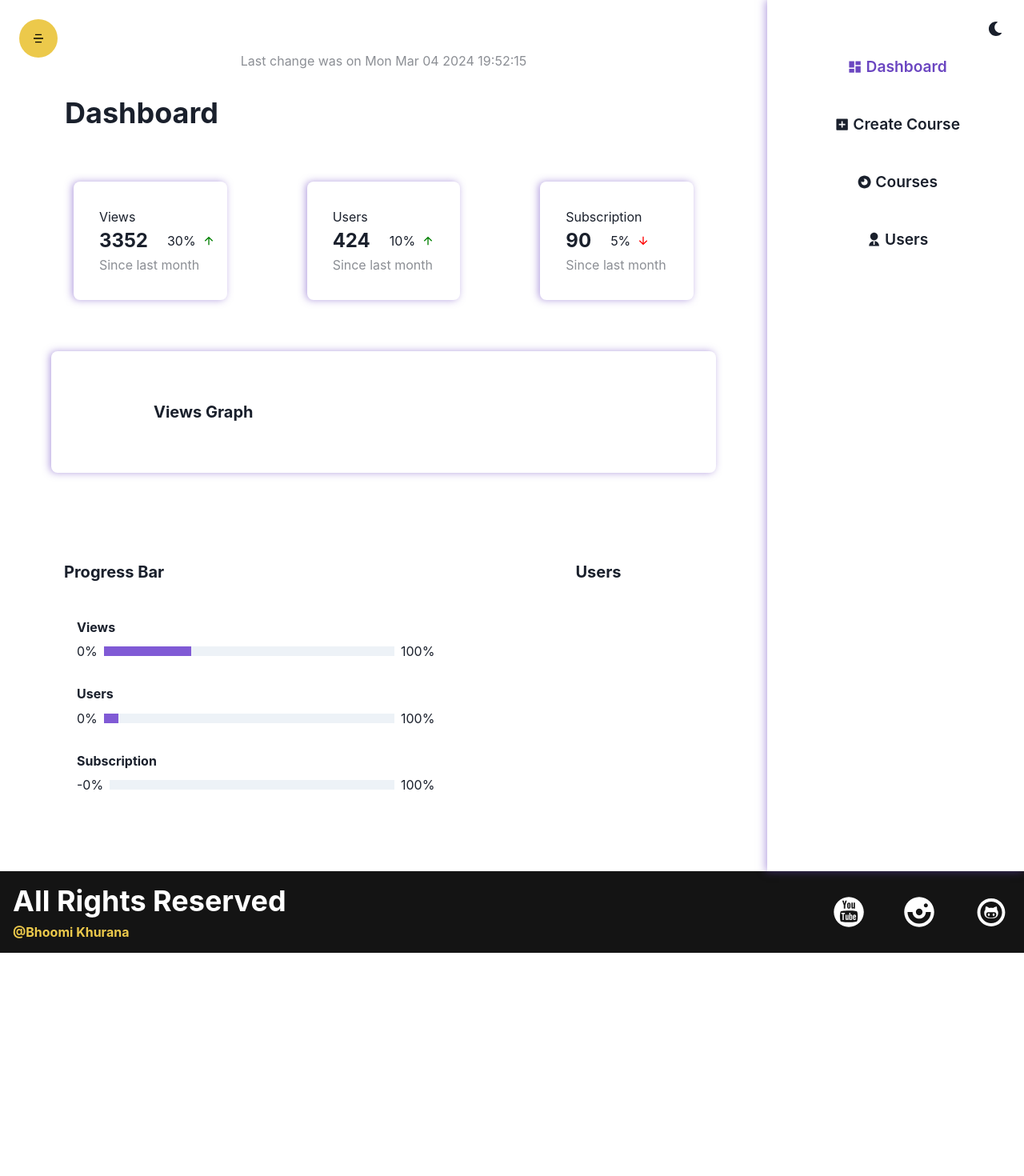
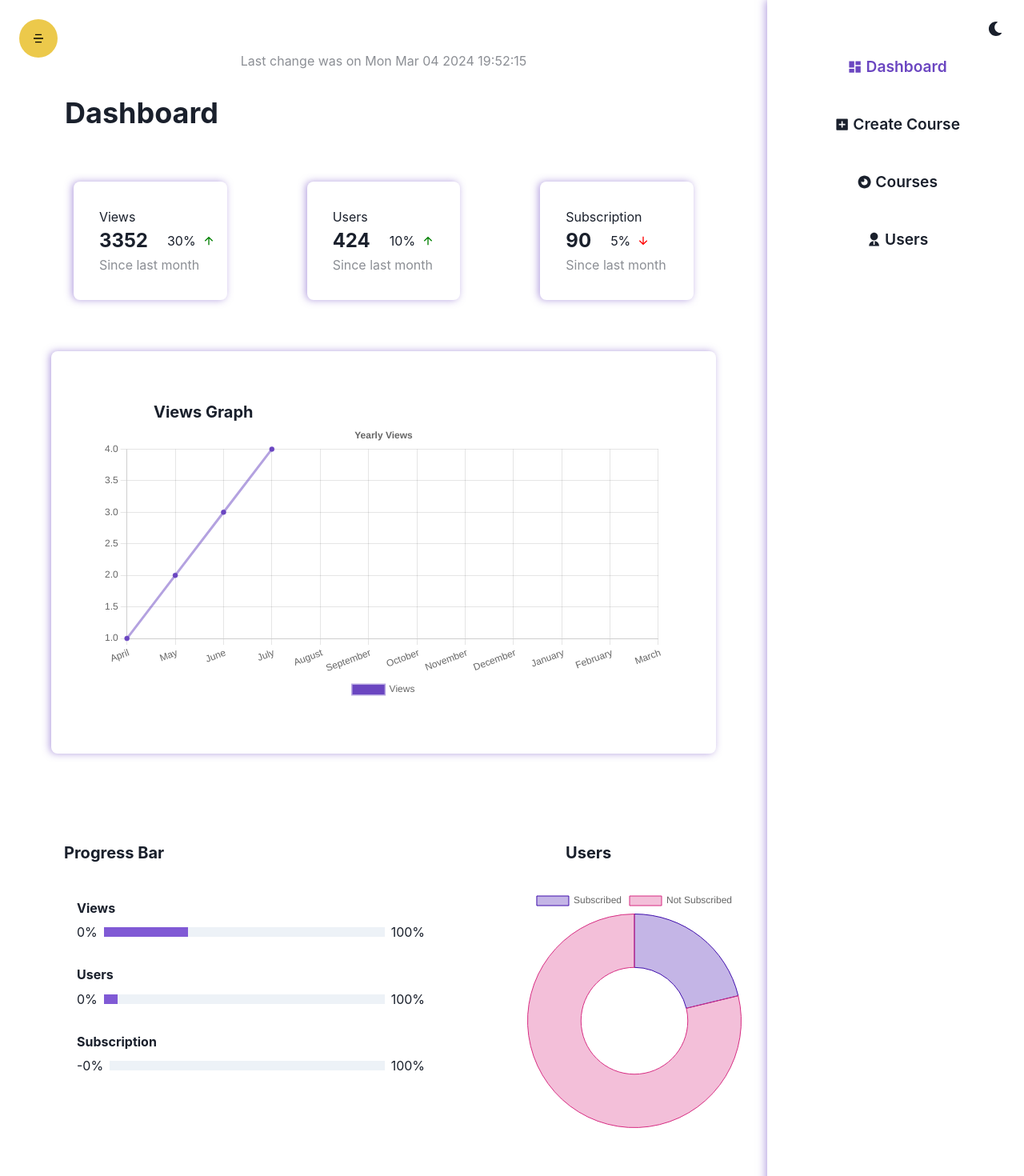
Before and after one commit to bhoomikhurana/LearnIQ, a React (Create React App) app in the folder frontend/: page /admin/dashboard in a window 1280 px wide. Shown: the top 1470 px of the page at 80% size. Before the commit the page ends 1191 px from the top, so only its background shows below. Built offline with nearby package versions, Linux system fonts and the light colour scheme.

Commit message:
dashboard charts

```diff
--- /dev/null
+++ b/frontend/src/components/Admin/Dashboard/Chart.js
@@ -0,0 +1,138 @@
+import React from 'react';
+import {
+  Chart as ChartJS,
+  CategoryScale,
+  LinearScale,
+  PointElement,
+  LineElement,
+  Title,
+  Tooltip,
+  ArcElement,
+  Legend,
+} from 'chart.js';
+import { Line, Doughnut } from 'react-chartjs-2';
+
+ChartJS.register(
+  CategoryScale,
+  LinearScale,
+  PointElement,
+  LineElement,
+  Title,
+  Tooltip,
+  ArcElement,
+  Legend
+);
+
+export const LineChart = () => {
+  const labels = getLastYearMonths();
+  const options = {
+    responsive: true,
+    plugins: {
+      legend: {
+        position: 'bottom',
+      },
+      title: {
+        display: true,
+        text: 'Yearly Views',
+      },
+    },
+  };
+  const data = {
+    labels,
+    datasets: [
+      {
+        label: 'Views',
+        data: [1, 2, 3, 4],
+        borderColor: 'rgba(107,70,193,0.5)',
+        backgroundColor: '#6b46c1',
+      },
+    ],
+  };
+  return <Line options={options} data={data} />;
+};
+
+export const DoughnutChart = ({ users = [] }) => {
+  const data = {
+    labels: ['Subscribed', 'Not Subscribed'],
+    datasets: [
+      {
+        label: 'Views',
+        data: [90, 334],
+        borderColor: ['rgb(62,12,171)', 'rgb(214,43,129)'],
+        backgroundColor: ['rgba(62,12,171,0.3)', 'rgba(214,43,129,0.3)'],
+        borderWidth: 1,
+      },
+    ],
+  };
+
+  return <Doughnut data={data} />;
+};
+function getLastYearMonths() {
+  const labels = [];
+  const months = [
+    'January',
+    'February',
+    'March',
+    'April',
+    'May',
+    'June',
+    'July',
+    'August',
+    'September',
+    'October',
+    'November',
+    'December',
+  ];
+  const currMonth = new Date().getMonth();
+  console.log(currMonth);
+  const remain = 11 - currMonth;
+  for (let i = currMonth; i < months.length; i--) {
+    const element = months[i];
+    labels.unshift(element);
+    if (i === 0) break;
+  }
+
+  for (let i = 11; i > currMonth; i--) {
+    if (i === currMonth) break;
+    const element = months[i];
+    labels.unshift(element);
+  }
+  return labels;
+}
+
+// function getLastYearMonths() {
+//   const labels = [];
+
+//   const months = [
+//     'January',
+//     'February',
+//     'March',
+//     'April',
+//     'May',
+//     'June',
+//     'July',
+//     'August',
+//     'September',
+//     'October',
+//     'November',
+//     'December',
+//   ];
+
+//   const currentMonth = new Date().getMonth();
+
+//   const remain = 11 - currentMonth;
+
+//   for (let i = currentMonth; i < months.length; i--) {
+//     const element = months[i];
+//     labels.unshift(element);
+//     if (i === 0) break;
+//   }
+
+//   for (let i = 11; i > remain; i--) {
+//     if (i === currentMonth) break;
+//     const element = months[i];
+//     labels.unshift(element);
+//   }
+
+//   return labels;
+// }
--- a/frontend/src/components/Admin/Dashboard/Dashboard.jsx
+++ b/frontend/src/components/Admin/Dashboard/Dashboard.jsx
@@ -11,6 +11,7 @@
 import Sidebar from '../Sidebar';
 import cursor from '../../../assets/images/cursor.png';
 import { RiArrowDownLine, RiArrowUpLine } from 'react-icons/ri';
+import { DoughnutChart, LineChart } from './Chart';
 const DataBox = ({ title, qty, qtypercentage, profit }) => (
   <Box
     w={['full', '20%']}
@@ -96,6 +97,7 @@
             pt={['8', '0']}
             ml={['0', '16']}
           />
+          <LineChart />
         </Box>
         <Grid templateColumns={['1fr', '2fr 1fr']}>
           <Box p="4">
@@ -118,6 +120,7 @@
               my="8"
               ml={['0', '16']}
             />
+            <DoughnutChart />
           </Box>
         </Grid>
       </Box>
```
